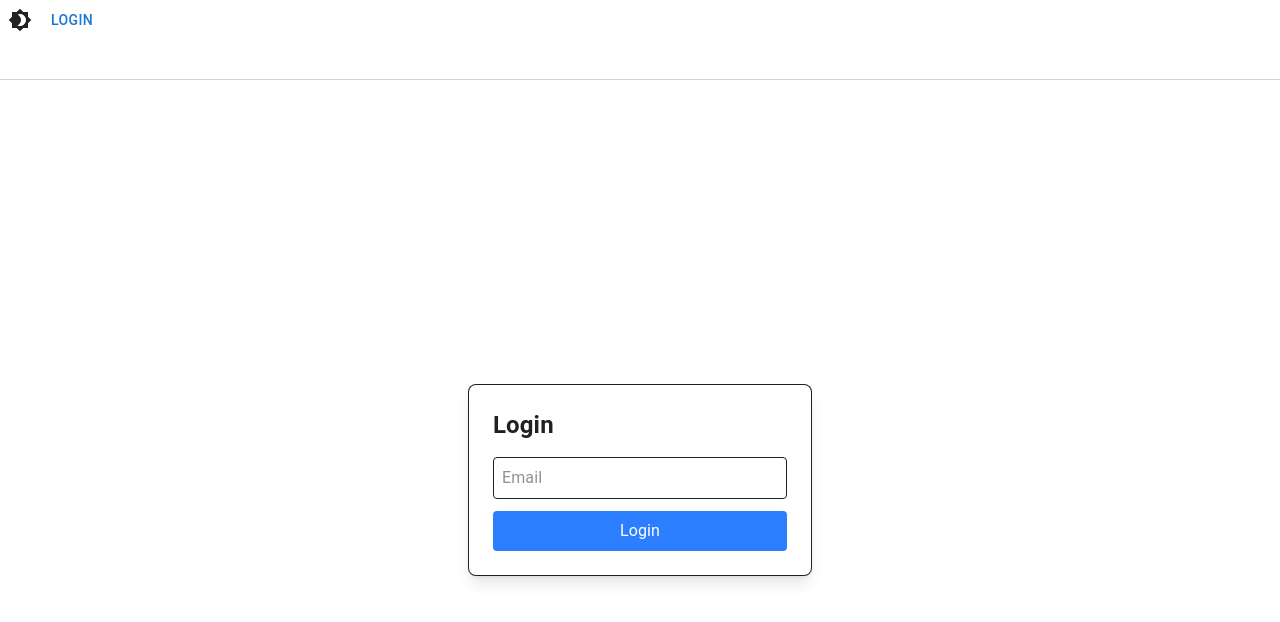
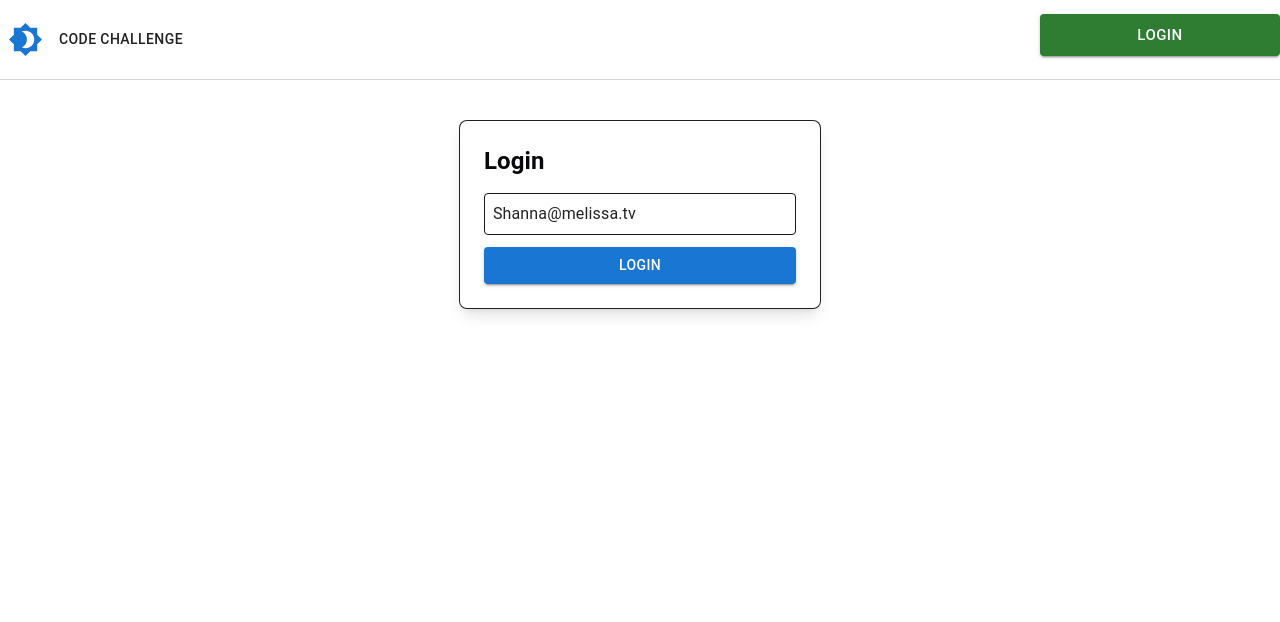
Before and after one commit to mh-morowati/code-challenge, a Next.js app: page /login in a window 1280 px wide. Shown: the top 622 px of the page. Built offline with nearby package versions, Linux system fonts and the light colour scheme.

Commit message:
feat: replace window with Using Intersection Observer for scroll actions

```diff
--- a/src/app/login/page.tsx
+++ b/src/app/login/page.tsx
@@ -1,8 +1,9 @@
 "use client";
+import { Button } from "@mui/material";
 import { useState } from "react";
 
 export default function LoginPage() {
-  const [email, setEmail] = useState("");
+  const [email, setEmail] = useState("Shanna@melissa.tv");
   const [error, setError] = useState("");
 
   const handleLogin = async (e: React.FormEvent) => {
@@ -28,24 +29,25 @@ export default function LoginPage() {
   };
 
   return (
-    <div className="flex justify-center items-center min-h-screen">
+    <div className="flex justify-center minh-96 mt-10">
       <form onSubmit={handleLogin} className="p-6 border rounded-lg shadow-lg bg-white dark:bg-gray-800">
-        <h1 className="text-2xl font-bold mb-4">Login</h1>
+        <h1 className="text-2xl font-bold mb-4 text-zinc-950">Login</h1>
 
         {error && <p className="text-red-500">{error}</p>}
 
         <input
           type="email"
           placeholder="Email"
-          value={email}
+                  value={email}
+
           onChange={(e) => setEmail(e.target.value)}
           required
-          className="w-full p-2 border rounded mb-3"
+          className="w-full p-2 border rounded mb-3 border-zinc-900"
         />
 
-        <button type="submit" className="w-full bg-blue-500 text-white p-2 rounded">
+        <Button type="submit" className="w-full bg-blue-500 text-white p-2 rounded" variant="contained">
           Login
-        </button>
+        </Button>
       </form>
     </div>
   );
--- a/src/components/Header.tsx
+++ b/src/components/Header.tsx
@@ -6,10 +6,15 @@ import Link from "next/link"
 const Header = () => {
 
     return (
-        <div className="h-20 border-b border-zinc-300">
-        <ThemeToggle />
+        <div className="h-20 border-b border-zinc-300 place-content-center">
+            <ThemeToggle />
+            <Link className="" href={"/"}>
+                <Button color="inherit">
+                Code Challenge
+            </Button>
+            </Link>
         <Link href={"/login"}>
-         <Button>
+         <Button className="float-right md:w-60" size="large" variant="contained" color="success">
             Login
             </Button>
         </Link>
--- a/src/components/PageApiFetch.tsx
+++ b/src/components/PageApiFetch.tsx
@@ -1,14 +1,17 @@
-"use client";
-import { useEffect } from "react";
-import { useInfiniteQuery } from "@tanstack/react-query";
-import { fetchPosts } from "@/services/postService";
-import Post from "@/components/Post";
+"use client"
+import { useEffect, useRef } from "react"
+import { useInfiniteQuery } from "@tanstack/react-query"
+import { fetchPosts } from "@/services/postService"
+import Post from "@/components/Post"
 
 interface PostType {
-  id: number;
-  title: string;
-  body: string;
+  userId: number
+  id: number
+  title: string
+  body: string
 }
+
+
 const PageApiFetch = () => {
 
   const {
@@ -16,32 +19,37 @@ const PageApiFetch = () => {
     fetchNextPage,
     hasNextPage,
     isFetchingNextPage,
-  } = useInfiniteQuery(
-    {
-      queryKey: ["posts"],
-      queryFn: ({ pageParam = 1 }) => fetchPosts(pageParam),
-      getNextPageParam: (lastPage, allPages) => {
-        // If the last page is empty, don't try to fetch the next page
-        return lastPage.length === 0 ? undefined : allPages.length + 1;
-      },
-      // Add `initialPageParam` here
-      initialPageParam: 1, // Add this to avoid missing initial page param
-    }
-  );
+  } = useInfiniteQuery({
+    queryKey: ["posts"],
+    queryFn: ({ pageParam = 1 }) => fetchPosts(pageParam),
+    getNextPageParam: (lastPage, allPages) => {
+      return lastPage.length === 0 ? undefined : allPages.length + 1
+    },
+    initialPageParam: 1,
+  })
 
-  // Infinite scroll effect
+  // Ref for observing the last element
+  const observerRef = useRef<HTMLDivElement | null>(null)
+
   useEffect(() => {
-    const handleScroll = () => {
-      if (window.innerHeight + window.scrollY >= document.body.offsetHeight - 100) {
-        if (hasNextPage && !isFetchingNextPage) {
+    const observer = new IntersectionObserver(
+      (entries) => {
+        if (entries[0].isIntersecting && hasNextPage && !isFetchingNextPage) {
           fetchNextPage();
         }
-      }
-    };
+      },
+      { threshold: 1.0 } // Trigger when the element is fully in view
+    )
 
-    window.addEventListener("scroll", handleScroll);
-    return () => window.removeEventListener("scroll", handleScroll);
-  }, [hasNextPage, isFetchingNextPage, fetchNextPage]);
+    // Save the current ref value before using it in the cleanup function
+    const currentElement = observerRef.current
+
+    if (currentElement) observer.observe(currentElement)
+
+    return () => {
+      if (currentElement) observer.unobserve(currentElement)
+    }
+  }, [hasNextPage, isFetchingNextPage, fetchNextPage])
 
   return (
     <div className="p-8">
@@ -49,13 +57,20 @@ const PageApiFetch = () => {
 
       <div className="grid grid-cols-1 sm:grid-cols-2 lg:grid-cols-3 gap-4">
         {data?.pages.map((group) =>
-          group.map((post: PostType) => <Post key={post.id} title={post.title} body={post.body} />)
+          group.map((post: PostType) => (
+            <Post key={post.id} title={post.title} body={post.body} userId={post.userId} />
+          ))
         )}
       </div>
 
-      {isFetchingNextPage && <p className="text-center">Loading more...</p>}
+      {/* Invisible div that acts as a trigger for IntersectionObserver */}
+      <div ref={observerRef} className="h-10"></div>
+
+      {
+        isFetchingNextPage && <p className="text-center">Loading more...</p>
+      }
     </div>
-  );
-};
+  )
+}
 
-export default PageApiFetch;
+export default PageApiFetch
--- a/src/components/Post.tsx
+++ b/src/components/Post.tsx
@@ -1,14 +1,18 @@
 import React from "react"
 
 type PostProps = {
+  userId: number
   title: string;
   body: string;
 }
 
-const Post: React.FC<PostProps> = ({ title, body }) => {
+const Post: React.FC<PostProps> = ({ title, body,userId }) => {
   return (
     <div className="p-4 border rounded shadow bg-white dark:bg-gray-800">
-      <h3 className="text-lg font-bold">{title}</h3>
+      <small className="text-zinc-950">
+       user number of:  {userId}
+      </small>
+      <h3 className="text-lg font-bold text-zinc-950">{title}</h3>
       <p className="text-gray-600 dark:text-gray-300">{body}</p>
     </div>
   );
--- a/src/components/ThemeToggle.tsx
+++ b/src/components/ThemeToggle.tsx
@@ -9,8 +9,8 @@ export default function ThemeToggle() {
   const { toggleTheme, mode } = useTheme()
 
   return (
-    <IconButton onClick={toggleTheme} color="inherit">
-      {mode === "dark" ? <Brightness7 /> : <Brightness4 />}
+    <IconButton onClick={toggleTheme} color="primary">
+      {mode === "dark" ? <Brightness7 fontSize="large" /> : <Brightness4 fontSize="large" />}
     </IconButton>
   )
 }
```
